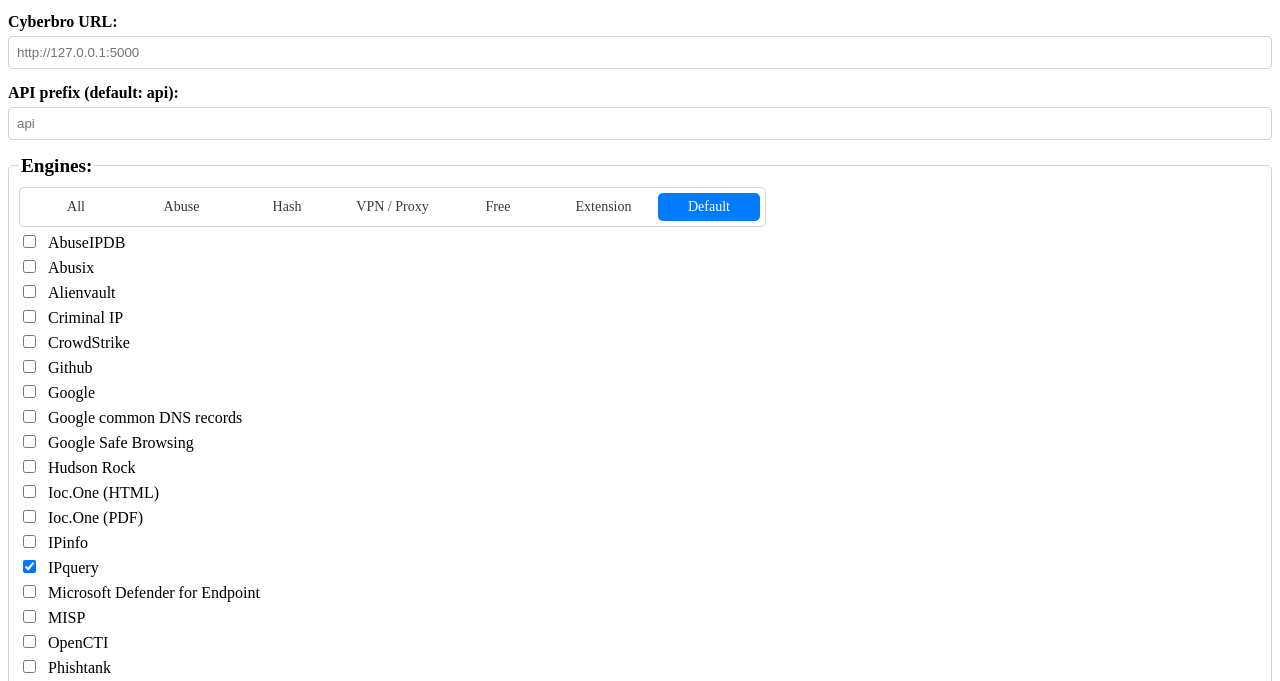
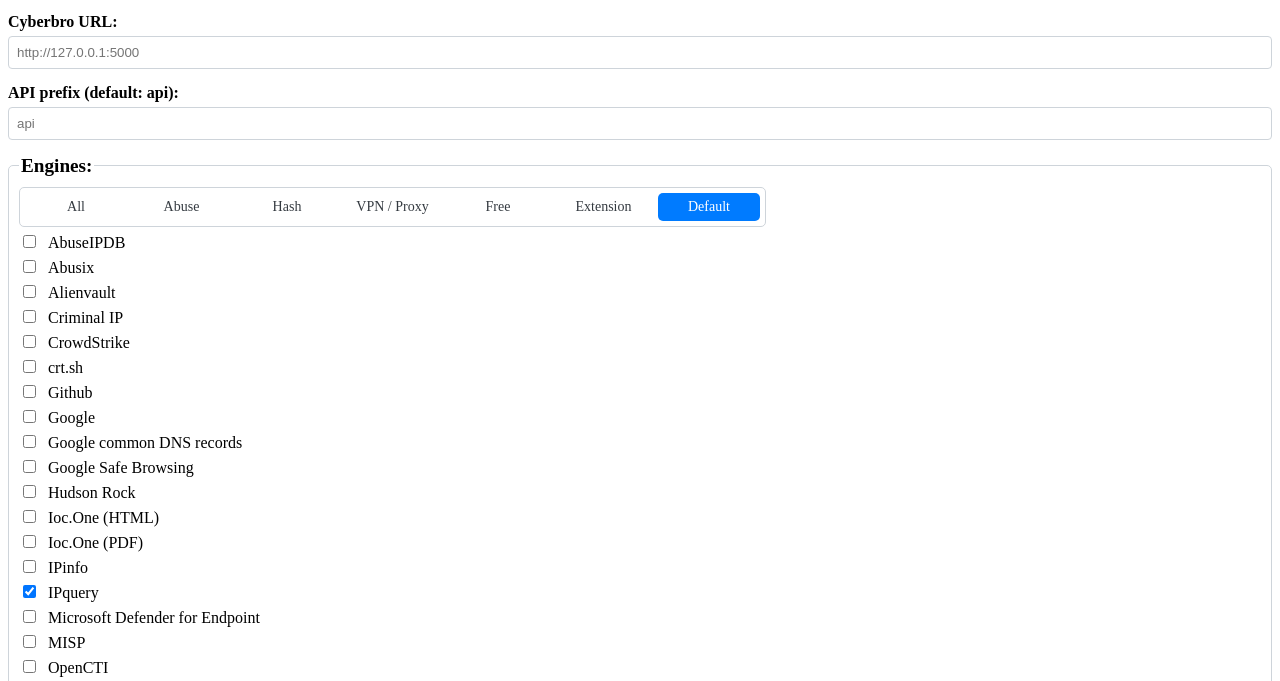
Before and after one commit to stanfrbd/cyberbro-chrome-extension, a browser extension: page options.html in a window 1280 px wide. Shown: the part 101-782 px from the top of the page. Drawn offline with Linux system fonts and the light colour scheme.

Commit message:
Add Crt.sh in engines

```diff
--- a/options.html
+++ b/options.html
@@ -152,6 +152,10 @@
                         title="Checks CrowdStrike for IP, domain, URL, hash, paid API key required">CrowdStrike</label>
                 </div>
                 <div>
+                    <input type="checkbox" id="crtsh" value="crtsh" data-supports="domain url free_no_key">
+                    <label for="crtsh" title="Checks crt.sh for domain, URL, free, no API key">crt.sh</label>
+                </div>
+                <div>
                     <input type="checkbox" id="github" value="github"
                         data-supports="domain url ip hash extension free_no_key scraping">
                     <label for="github"
```
